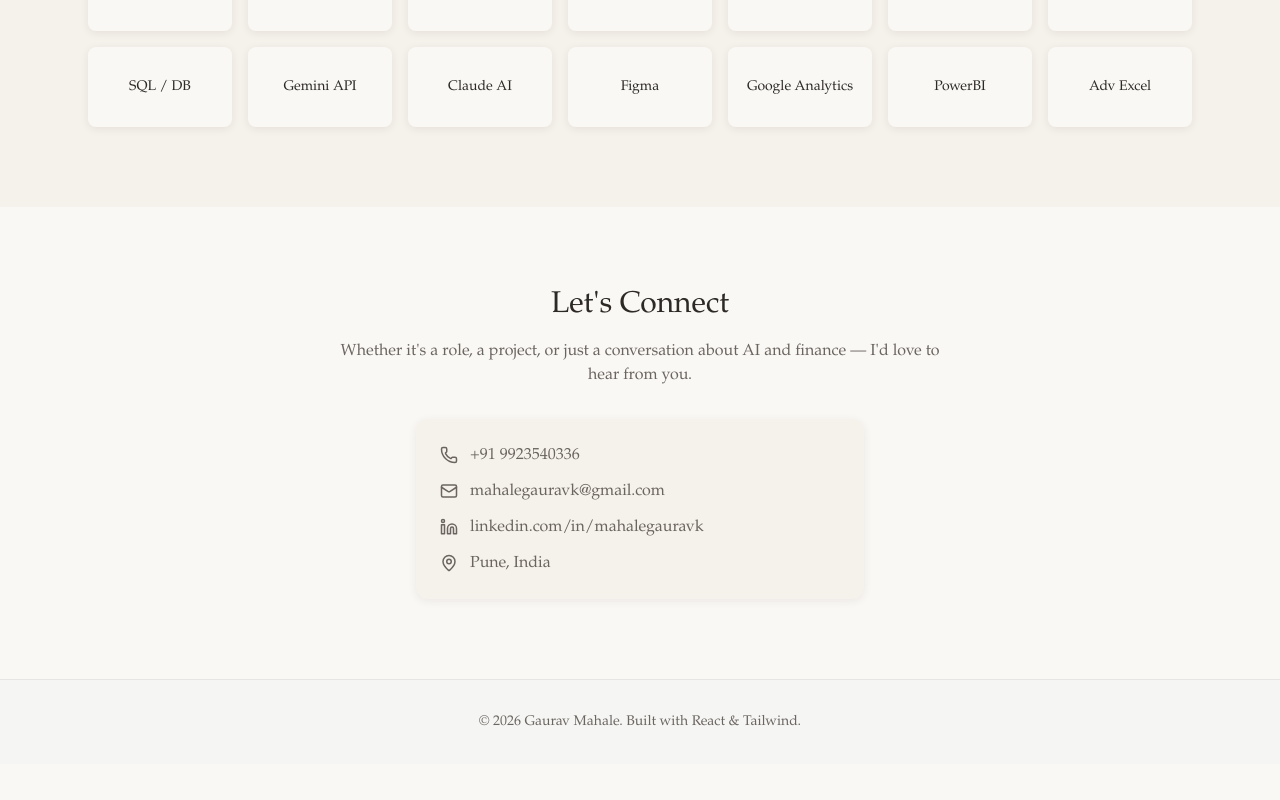
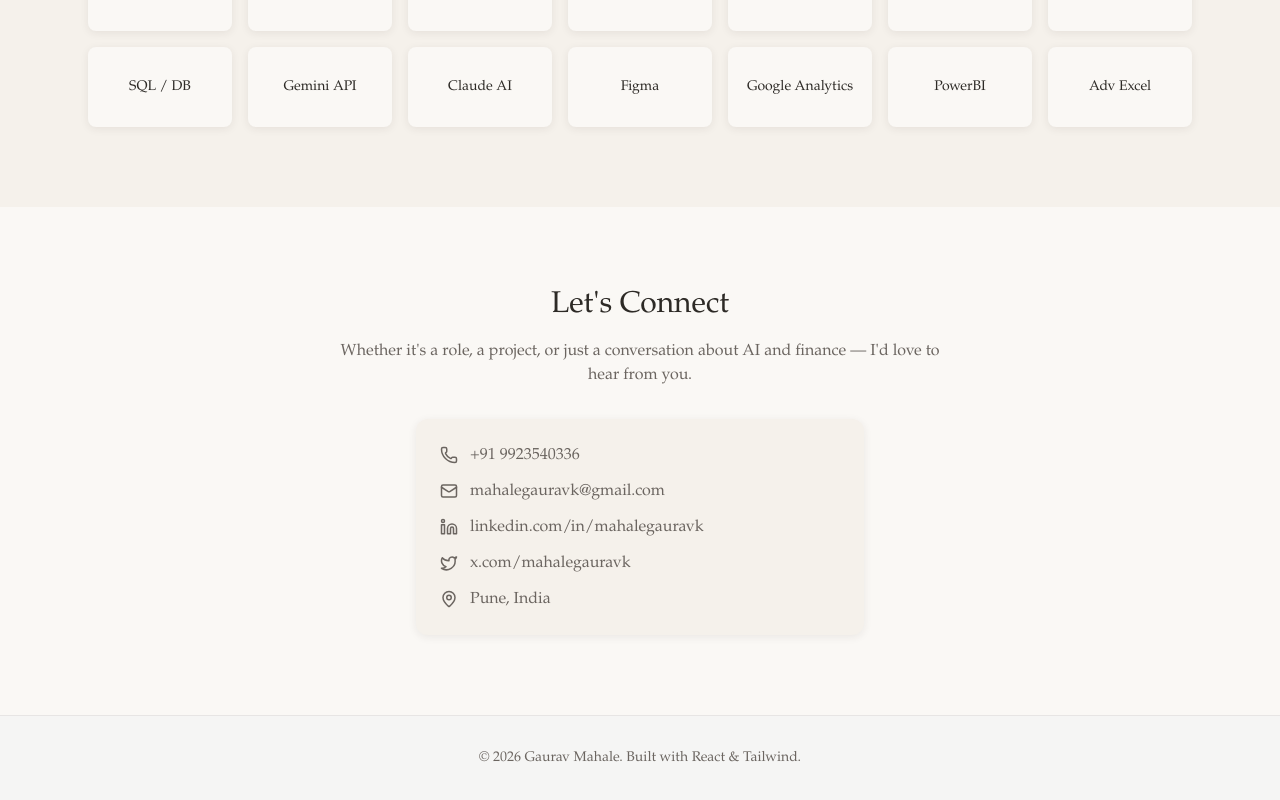
Before and after one commit to gmpro-cr/career-portfolio-Google, a React (Vite) app: page / in a window 1280 px wide. Shown: the part 4974-5774 px from the top of the page. Before the commit the page ends 5738 px from the top, so only its background shows below. Built offline with nearby package versions, Linux system fonts and the light colour scheme.

Commit message:
feat: add X (Twitter) handle to contact section
Co-Authored-By: Claude Opus 4.5 <noreply@anthropic.com>

```diff
--- a/pages/Home.tsx
+++ b/pages/Home.tsx
@@ -1,5 +1,5 @@
 import React, { useState } from 'react';
-import { Mail, Linkedin, MapPin, Phone, GraduationCap, Award, ExternalLink, Lightbulb, FileText } from 'lucide-react';
+import { Mail, Linkedin, MapPin, Phone, GraduationCap, Award, ExternalLink, Lightbulb, FileText, Twitter } from 'lucide-react';
 import { EXPERIENCES, PROJECTS, SKILL_DATA, TECH_STACK, EDUCATION_DATA, CERTIFICATIONS_DATA } from '../constants';
 
 export default function Home() {
@@ -271,6 +271,10 @@ export default function Home() {
                 <Linkedin size={18} />
                 <span>linkedin.com/in/mahalegauravk</span>
               </a>
+              <a href="https://x.com/mahalegauravk" target="_blank" rel="noopener noreferrer" className="flex items-center gap-3 text-muted hover:text-terracotta transition-colors">
+                <Twitter size={18} />
+                <span>x.com/mahalegauravk</span>
+              </a>
               <div className="flex items-center gap-3 text-muted">
                 <MapPin size={18} />
                 <span>Pune, India</span>
```
